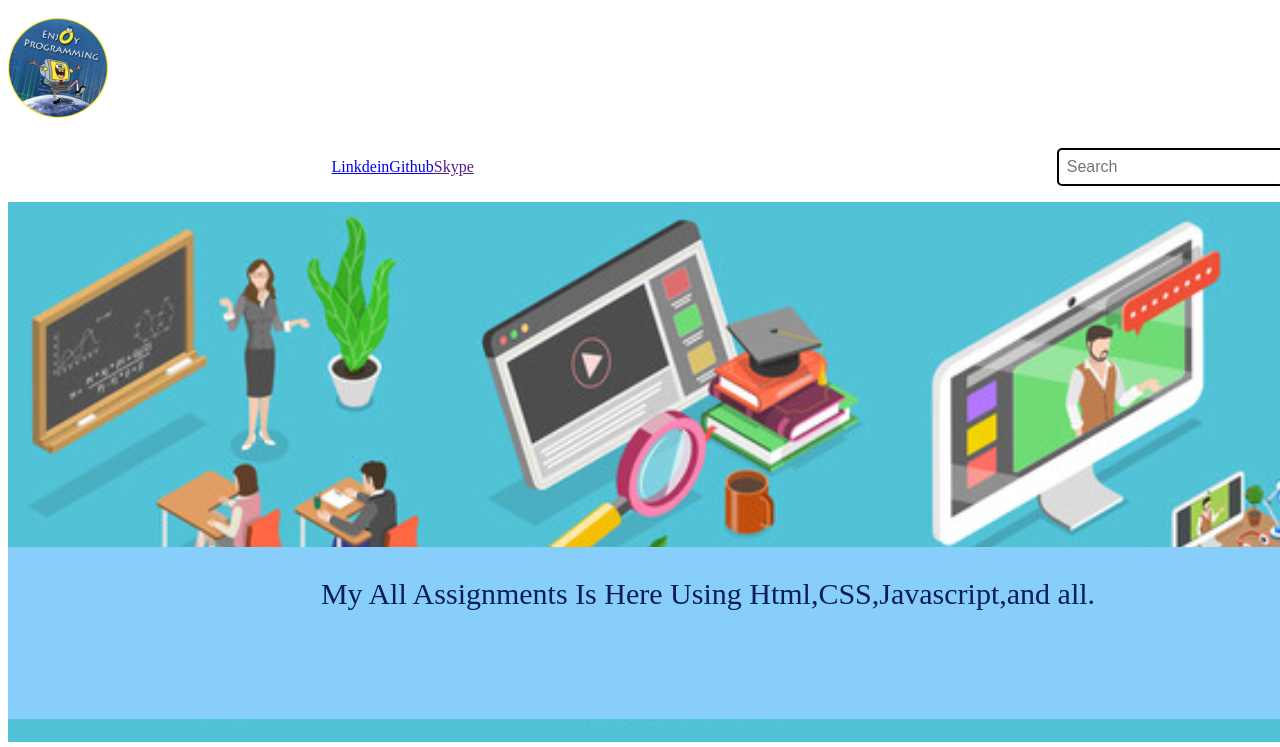
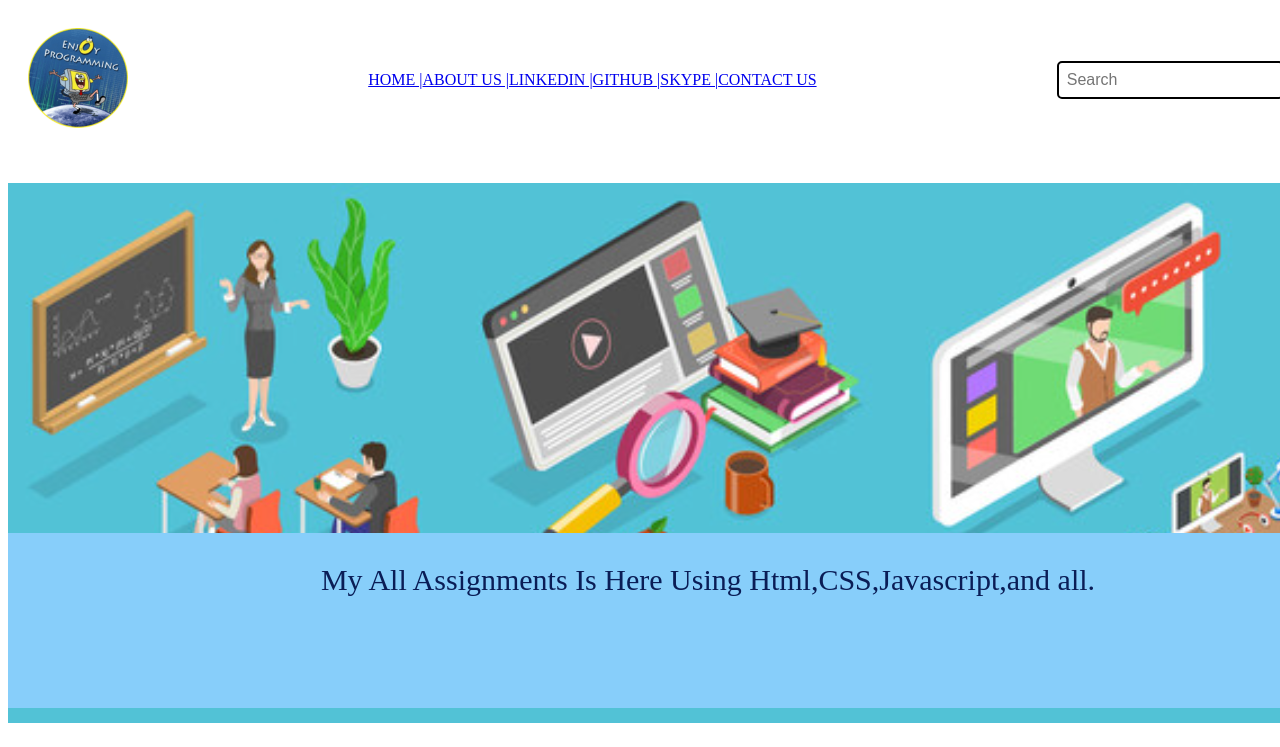
Before and after one commit to poojafullstackdeveloper/Poojahtml, a plain HTML site: page index.html in a window 1280 px wide. Shown: the top 747 px of the page. Drawn offline with Linux system fonts and the light colour scheme.

Commit message:
Add files via upload

```diff
--- a/index.html
+++ b/index.html
@@ -19,13 +19,19 @@
     <div class="main">
         <!-- first section -->
         <div class="first-section">
-             <div><img style="margin-top: 10px;margin-bottom: 10px;" src="./imges/logo (3).png"></div>
+
+
 
             <nav class="navbar">
+                <div class="leftnav"><img style="margin-top: 10px;margin-bottom: 10px;" src="./imges/logo (3).png"></div>
                 <ul class="nav-list">
-                    <li><a href="https://www.linkedin.com/in/pooja-nalode-009679146/">Linkdein</a></li>
-                    <li><a href="https://github.com/poojafullstackdeveloper/Poojahtml">Github</a></li>
-                    <li><a href="">Skype</a></li>
+                    <li><a href="#">HOME |</a></li>
+                    <li><a href="#">ABOUT US |</a></li>
+                    <li><a href="https://www.linkedin.com/in/pooja-nalode-009679146/">LINKEDIN |</a></li>
+                    <li><a href="https://github.com/poojafullstackdeveloper/Poojahtml">GITHUB |</a></li>
+                    <li><a href="https://www.skype.com/en/"> SKYPE |</a></li>
+                    <li><a href="#">CONTACT US </a></li>
+
 
                 </ul>
                 <div class="rightNav">
--- a/landingpageone.css
+++ b/landingpageone.css
@@ -67,6 +67,8 @@
     list-style: none;
     margin-left: 20%;
     margin-right: 5px;
+    margin: 10px;
+    padding: 10px;
 
 
 }
@@ -105,3 +107,11 @@
     margin-top: 10px;
     margin-right: 10px;
 }
+
+.leftnav{
+    float: left;
+}
+
+.rightNav {
+    text-align: right;
+}
```
